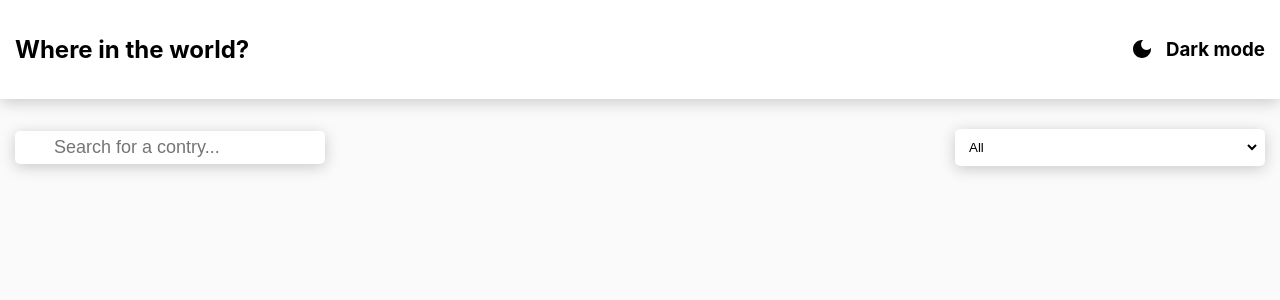
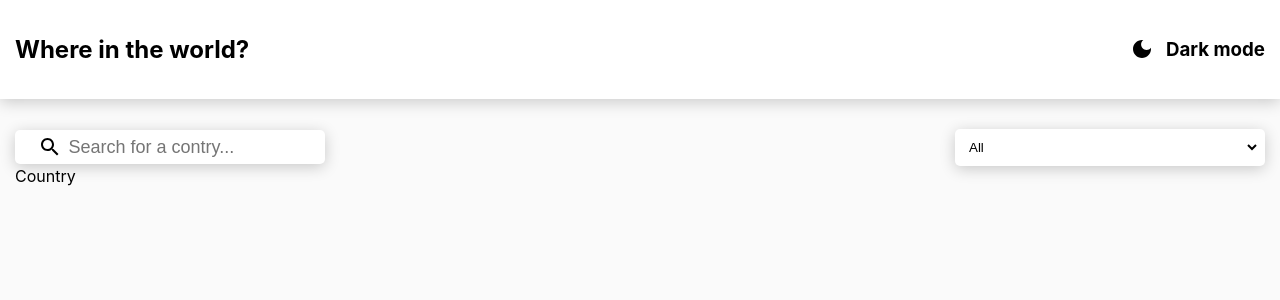
Before and after one commit to tadasv1998/react-countrys-api-final-project, a React (Create React App) app: page / in a window 1280 px wide. Shown: the top 300 px of the page. Built offline with nearby package versions, Linux system fonts and the light colour scheme.

Commit message:
added countrys

```diff
--- a/src/App.js
+++ b/src/App.js
@@ -1,5 +1,7 @@
 import Header from './Header'
 import './App.css';
+import SearchIcon from '@mui/icons-material/Search';
+import Country from './Country'
 
 function App() {
   return <div className='app'>
@@ -7,6 +9,7 @@ function App() {
     <div className='app_body'>
       <div className='inputs'>
         <div className='search_input'>
+          <SearchIcon />
           <input type='text' placeholder='Search for a contry...' />
         </div>
         <div className='select_region'>
@@ -20,6 +23,9 @@ function App() {
           </select>
         </div>
       </div>
+      <div className='countries'>
+        <Country />
+      </div>
     </div>
   </div>
 }
--- /dev/null
+++ b/src/Country.jsx
@@ -0,0 +1,9 @@
+import React from 'react'
+
+function Country() {
+  return (
+    <div>Country</div>
+  )
+}
+
+export default Country
```
